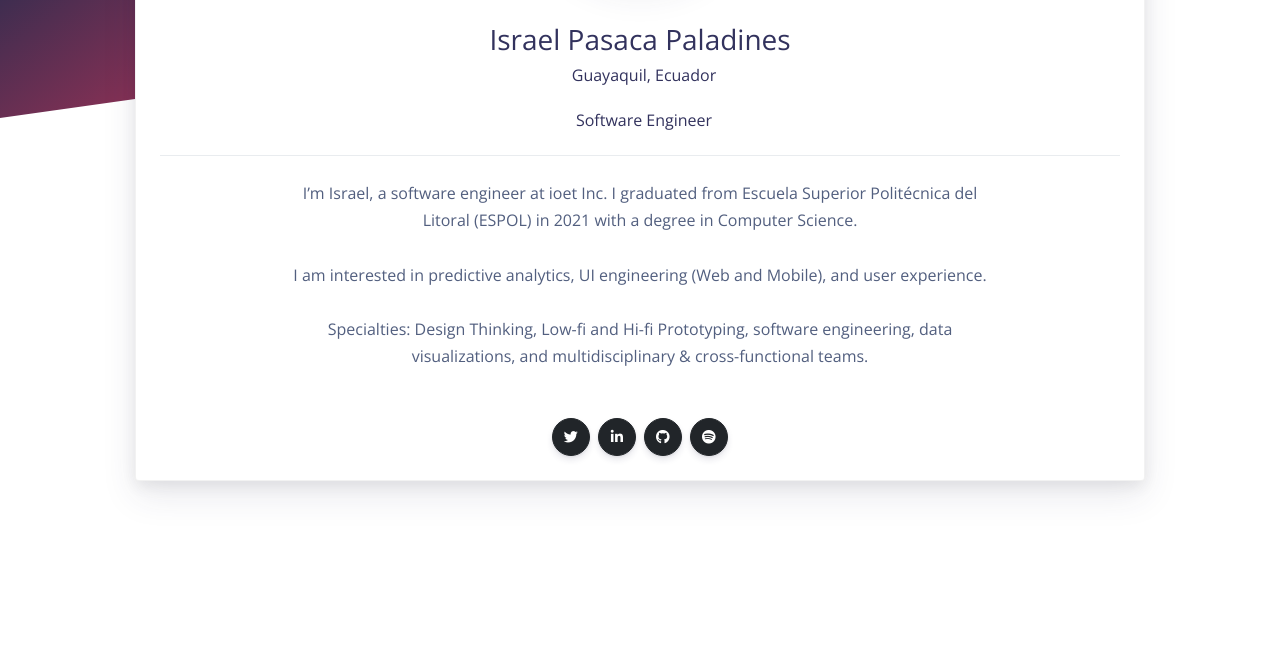
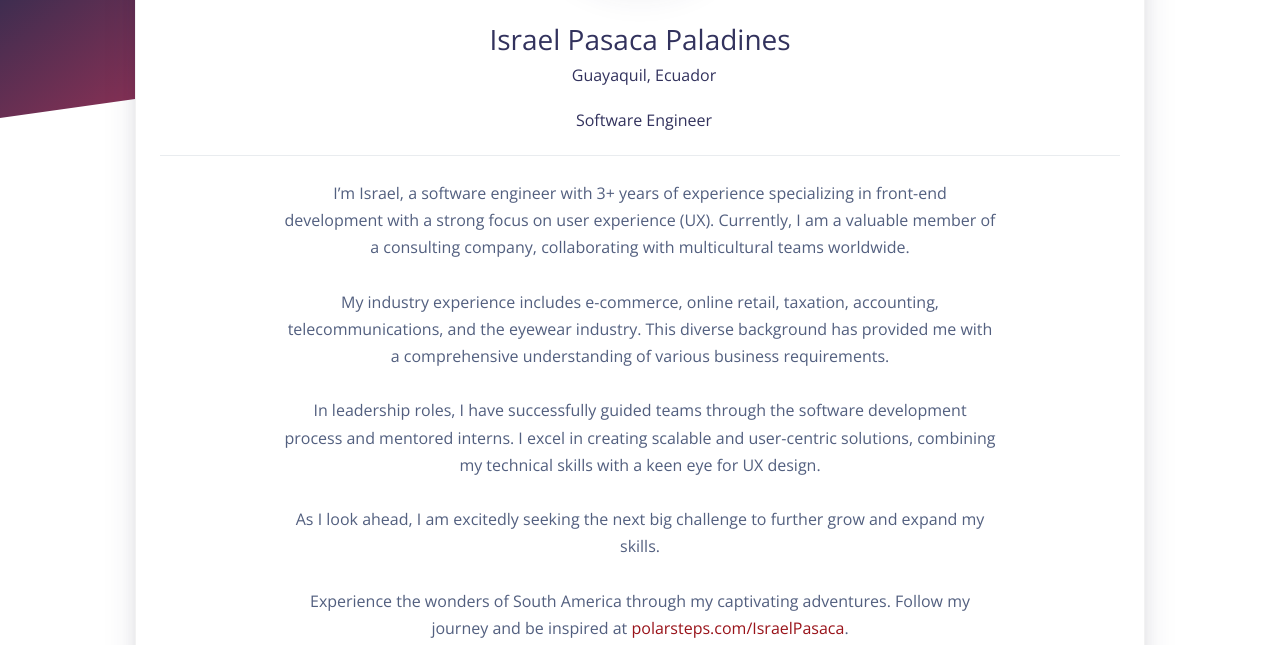
Before and after one commit to eduardisrael/eduardisrael.github.io, a website: page index.html in a window 1280 px wide. Shown: the part 282-927 px from the top of the page. Before the commit the page ends 827 px from the top, so only its background shows below. Drawn offline with nearby package versions, Linux system fonts and the light colour scheme.

Commit message:
refactor: update description

```diff
--- a/index.html
+++ b/index.html
@@ -41,11 +41,19 @@
             <div class="mt-4 py-4 border-top text-center">
               <div class="row justify-content-center">
                 <div class="col-lg-9">
-                  <p class="text-center">I’m Israel, a software engineer at ioet Inc. I graduated from Escuela Superior Politécnica del Litoral (ESPOL) in 2021 with a degree in Computer Science.<br><br>
+                  <p class="text-center">
 
-                    I am interested in predictive analytics, UI engineering (Web and Mobile), and user experience.<br><br>
-
-                    Specialties: Design Thinking, Low-fi and Hi-fi Prototyping, software engineering, data visualizations, and multidisciplinary & cross-functional teams.</p><br>
+                    I’m Israel, a software engineer with 3+ years of experience specializing in front-end development with a strong focus on user experience (UX).
+                    Currently, I am a valuable member of a consulting company, collaborating with multicultural teams worldwide. <br><br>
+                    My industry experience includes e-commerce,
+                    online retail, taxation, accounting, telecommunications, and the eyewear industry. This diverse background has provided me with a comprehensive
+                    understanding of various business requirements. <br><br> In leadership roles, I have successfully guided teams through the software development process and
+                    mentored interns. I excel in creating scalable and user-centric solutions, combining my technical skills with a keen eye for UX design.
+                    <br><br>
+                    As I look ahead, I am excitedly seeking the next big challenge to further grow and expand my skills.
+                    <br><br>
+                    <strong>Experience the wonders of South America through my captivating adventures. Follow my journey and be inspired at <a style="color: rgb(153, 19, 26); font-size: 16px;" href="https://www.polarsteps.com/IsraelPasaca">polarsteps.com/IsraelPasaca</a>.</strong>
+                    </p><br>
                 </div>
               </div>
               <div class="row justify-content-center mt-2">
```
